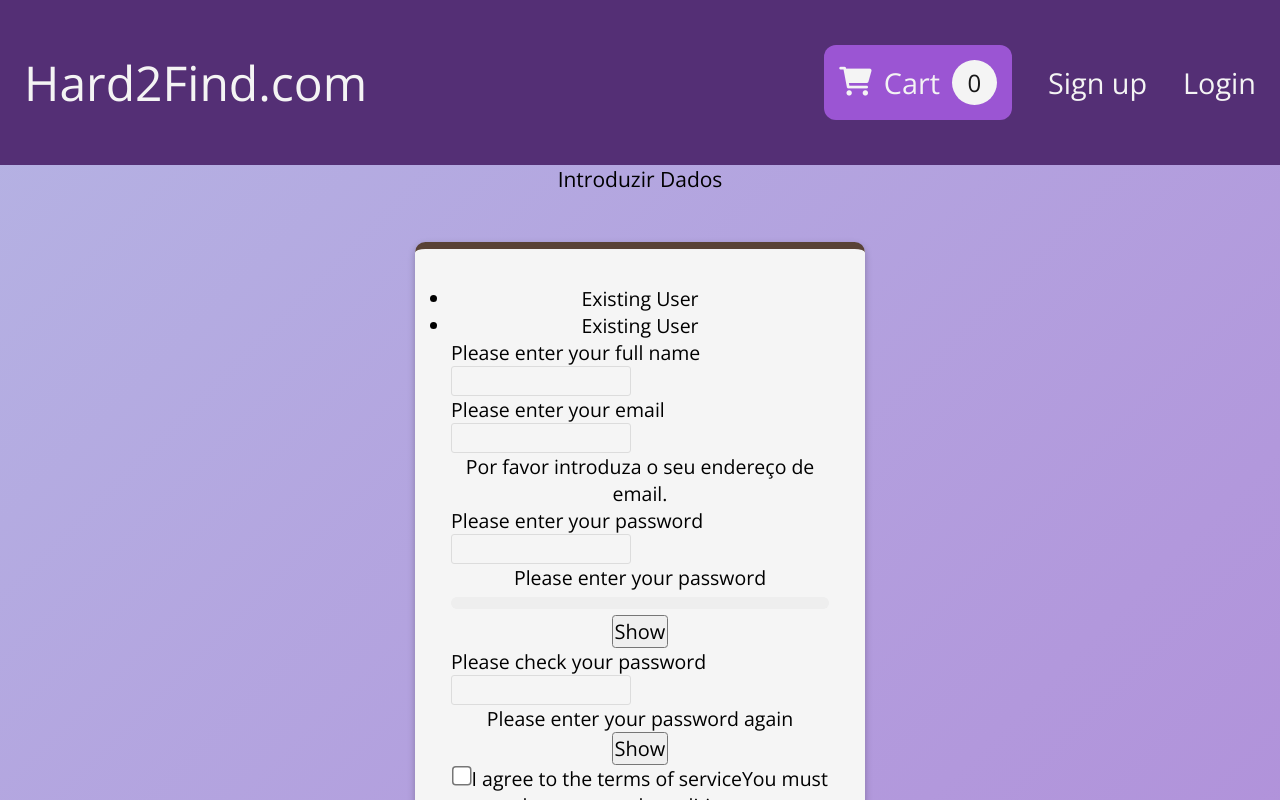
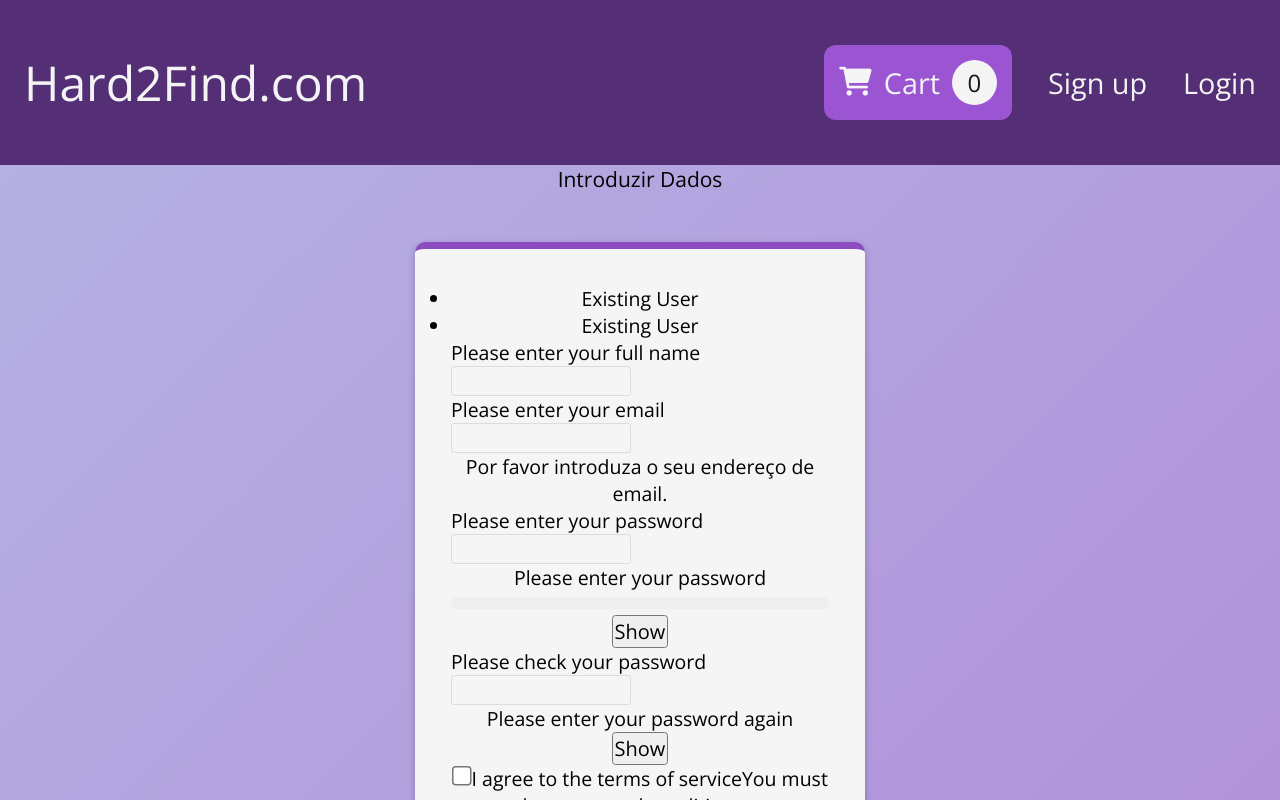
Before and after one commit to IruyCode/FinalProject, a React (Create React App) app in the folder front/: page /SingUp in a window 1280 px wide. Shown: the top 800 px of the page. Built offline with nearby package versions, Linux system fonts and the light colour scheme; no server answers.

Commit message:
colors change

```diff
--- a/front/src/components/Login/LoginAction.css
+++ b/front/src/components/Login/LoginAction.css
@@ -34,7 +34,7 @@
     background-color: whitesmoke;
     padding: 1.5rem;
     box-shadow: 0px 2px 5px 0px rgba(0, 0, 0, 0.25);
-    border-top: 5px solid #594236;
+    border-top: 5px solid #8D4DC0;
     border-radius: 7px;
 }
 
--- a/front/src/components/SingUp/SingUpActions.css
+++ b/front/src/components/SingUp/SingUpActions.css
@@ -53,7 +53,7 @@
   background-color: whitesmoke;
   padding: 1.5rem;
   box-shadow: 0px 2px 5px 0px rgba(0, 0, 0, 0.25);
-  border-top: 5px solid #594236;
+  border-top: 5px solid #8D4DC0;
   border-radius: 7px;
 }
 
```
